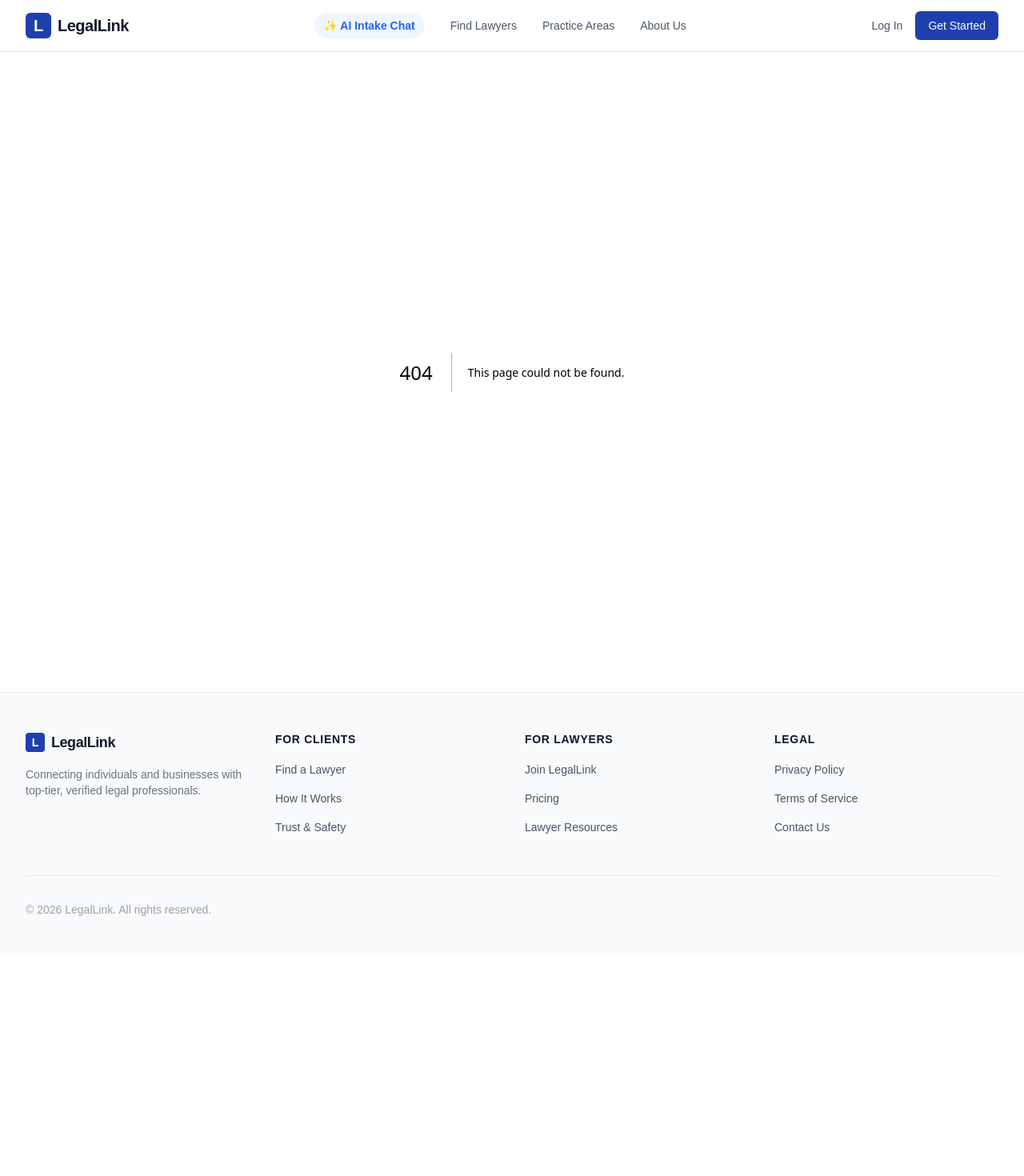
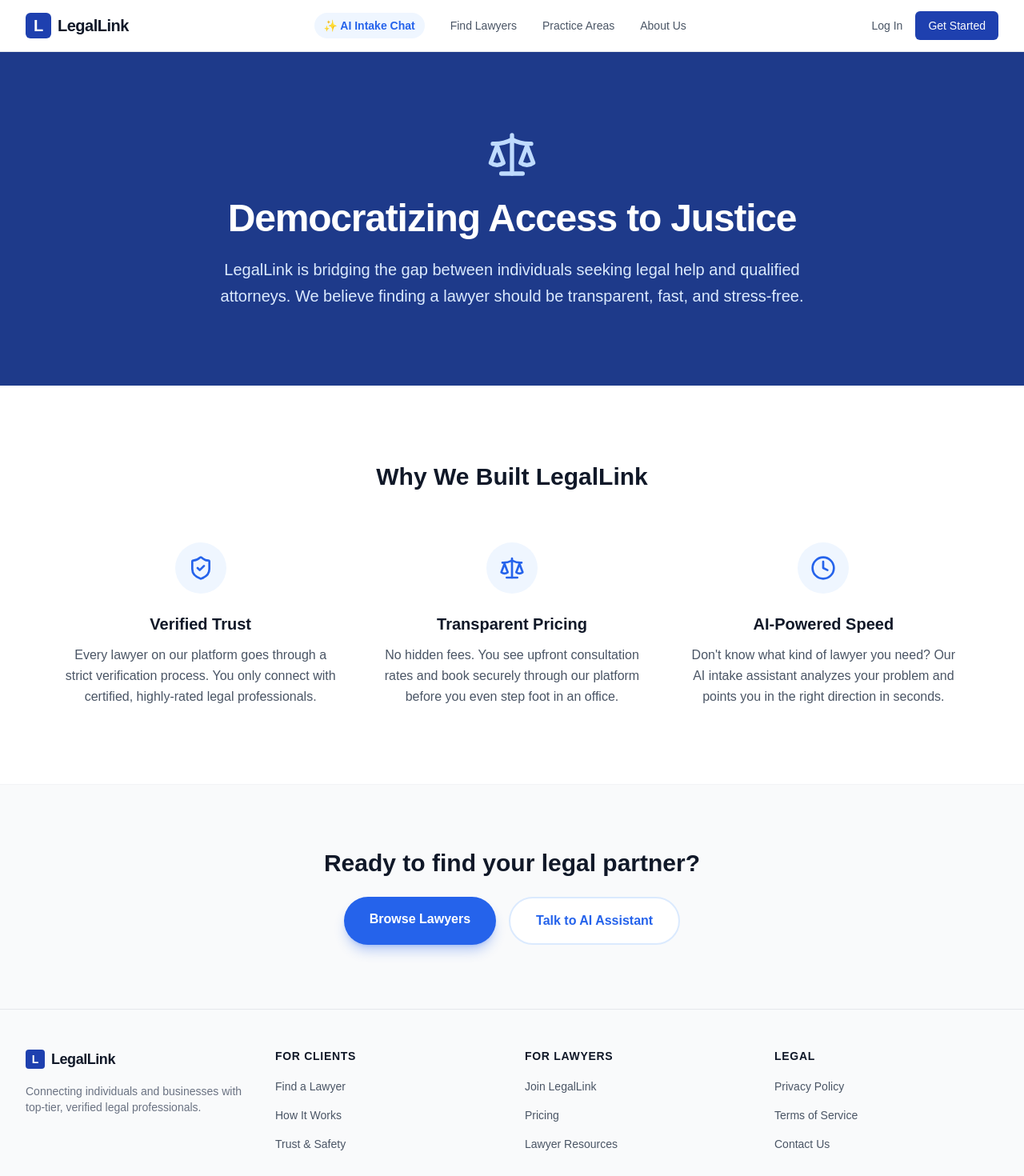
Before and after one commit to Gaurav817817/legaltech-startup, a Next.js app: page /about in a window 1280 px wide. Before the commit this address had no page. Shown: the top 1470 px of the page at 80% size. Before the commit the page ends 1195 px from the top, so only its background shows below. Built offline with nearby package versions, Linux system fonts and the light colour scheme.

Commit message:
Add Practice Areas and About Us pages

```diff
--- /dev/null
+++ b/src/app/about/page.tsx
@@ -0,0 +1,71 @@
+import { Scale, ShieldCheck, Clock } from 'lucide-react';
+import Link from 'next/link';
+
+export default function AboutPage() {
+  return (
+    <div className="min-h-screen bg-white">
+      {/* Hero Section */}
+      <div className="bg-primary-900 text-white py-24 px-4 text-center">
+        <div className="max-w-3xl mx-auto">
+          <Scale className="w-16 h-16 mx-auto mb-6 text-primary-200" />
+          <h1 className="text-5xl font-extrabold tracking-tight mb-6">Democratizing Access to Justice</h1>
+          <p className="text-xl text-primary-100 leading-relaxed">
+            LegalLink is bridging the gap between individuals seeking legal help and qualified attorneys. We believe finding a lawyer should be transparent, fast, and stress-free.
+          </p>
+        </div>
+      </div>
+
+      {/* Values Section */}
+      <div className="py-24 px-4 max-w-6xl mx-auto">
+        <h2 className="text-3xl font-bold text-center text-gray-900 mb-16">Why We Built LegalLink</h2>
+
+        <div className="grid grid-cols-1 md:grid-cols-3 gap-12">
+          <div className="text-center">
+            <div className="w-16 h-16 mx-auto bg-primary-50 rounded-full flex items-center justify-center mb-6">
+              <ShieldCheck className="w-8 h-8 text-primary-600" />
+            </div>
+            <h3 className="text-xl font-bold text-gray-900 mb-3">Verified Trust</h3>
+            <p className="text-gray-600 leading-relaxed">
+              Every lawyer on our platform goes through a strict verification process. You only connect with certified, highly-rated legal professionals.
+            </p>
+          </div>
+
+          <div className="text-center">
+            <div className="w-16 h-16 mx-auto bg-primary-50 rounded-full flex items-center justify-center mb-6">
+              <Scale className="w-8 h-8 text-primary-600" />
+            </div>
+            <h3 className="text-xl font-bold text-gray-900 mb-3">Transparent Pricing</h3>
+            <p className="text-gray-600 leading-relaxed">
+              No hidden fees. You see upfront consultation rates and book securely through our platform before you even step foot in an office.
+            </p>
+          </div>
+
+          <div className="text-center">
+            <div className="w-16 h-16 mx-auto bg-primary-50 rounded-full flex items-center justify-center mb-6">
+              <Clock className="w-8 h-8 text-primary-600" />
+            </div>
+            <h3 className="text-xl font-bold text-gray-900 mb-3">AI-Powered Speed</h3>
+            <p className="text-gray-600 leading-relaxed">
+              Don't know what kind of lawyer you need? Our AI intake assistant analyzes your problem and points you in the right direction in seconds.
+            </p>
+          </div>
+        </div>
+      </div>
+
+      {/* CTA */}
+      <div className="bg-gray-50 py-20 px-4 border-t border-gray-100">
+        <div className="max-w-3xl mx-auto text-center">
+          <h2 className="text-3xl font-bold text-gray-900 mb-6">Ready to find your legal partner?</h2>
+          <div className="flex flex-col sm:flex-row gap-4 justify-center">
+            <Link href="/search" className="bg-primary-600 text-white px-8 py-4 rounded-full font-bold hover:bg-primary-700 transition-colors shadow-lg shadow-primary-600/30">
+              Browse Lawyers
+            </Link>
+            <Link href="/intake" className="bg-white text-primary-600 border-2 border-primary-100 px-8 py-4 rounded-full font-bold hover:border-primary-200 hover:bg-primary-50 transition-colors">
+              Talk to AI Assistant
+            </Link>
+          </div>
+        </div>
+      </div>
+    </div>
+  );
+}
--- /dev/null
+++ b/src/app/practice-areas/page.tsx
@@ -0,0 +1,54 @@
+import { Scale, Users, Shield, Briefcase, Building2, Car } from 'lucide-react';
+import Link from 'next/link';
+
+export default function PracticeAreasPage() {
+  const areas = [
+    { name: 'Corporate Law', icon: Building2, desc: 'Business formation, mergers, acquisitions, and corporate governance.' },
+    { name: 'Family Law', icon: Users, desc: 'Divorce, child custody, adoption, and family dispute resolution.' },
+    { name: 'Criminal Defense', icon: Shield, desc: 'DUI, drug charges, white-collar crimes, and criminal appeals.' },
+    { name: 'Employment Law', icon: Briefcase, desc: 'Workplace discrimination, wrongful termination, and worker rights.' },
+    { name: 'Civil Litigation', icon: Scale, desc: 'Dispute resolution, breach of contract, and personal injury claims.' },
+    { name: 'Auto Accidents', icon: Car, desc: 'Traffic collisions, insurance claims, and injury compensation.' },
+  ];
+
+  return (
+    <div className="min-h-screen bg-gray-50 py-16 px-4">
+      <div className="max-w-6xl mx-auto">
+        <div className="text-center mb-16">
+          <h1 className="text-4xl font-bold text-gray-900 mb-4">Our Practice Areas</h1>
+          <p className="text-xl text-gray-600 max-w-2xl mx-auto">
+            Find specialized legal expertise for your specific situation. Our network of verified lawyers covers a wide range of legal domains.
+          </p>
+        </div>
+
+        <div className="grid grid-cols-1 md:grid-cols-2 lg:grid-cols-3 gap-8">
+          {areas.map((area, idx) => {
+            const Icon = area.icon;
+            return (
+              <div key={idx} className="bg-white rounded-2xl p-8 shadow-sm border border-gray-100 hover:shadow-md transition-shadow">
+                <div className="w-14 h-14 bg-primary-50 rounded-2xl flex items-center justify-center mb-6">
+                  <Icon className="w-7 h-7 text-primary-600" />
+                </div>
+                <h3 className="text-xl font-bold text-gray-900 mb-3">{area.name}</h3>
+                <p className="text-gray-600 mb-6">{area.desc}</p>
+                <Link href="/search" className="text-primary-600 font-semibold hover:text-primary-800 flex items-center gap-1">
+                  Find a Lawyer <span aria-hidden="true">&rarr;</span>
+                </Link>
+              </div>
+            );
+          })}
+        </div>
+
+        <div className="mt-20 bg-primary-900 rounded-3xl p-12 text-center text-white">
+          <h2 className="text-3xl font-bold mb-4">Not sure what kind of lawyer you need?</h2>
+          <p className="text-primary-100 mb-8 max-w-xl mx-auto text-lg">
+            Describe your situation to our AI assistant, and we'll automatically match you with the right legal specialist.
+          </p>
+          <Link href="/intake" className="inline-block bg-white text-primary-900 px-8 py-4 rounded-full font-bold hover:bg-gray-100 transition-colors">
+            Try AI Intake Chat
+          </Link>
+        </div>
+      </div>
+    </div>
+  );
+}
```
